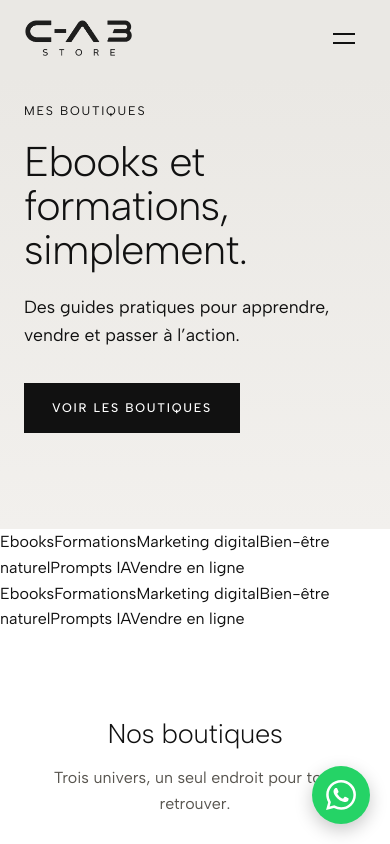
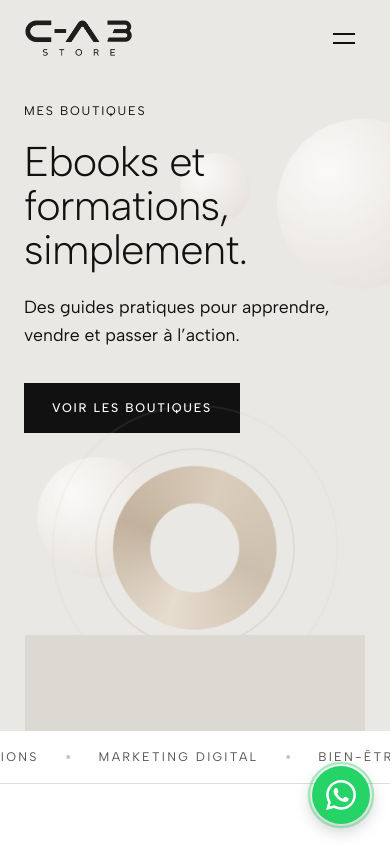
Before and after one commit to koffiechrisarnaud-cpu/C-A-3-Store, a Next.js app: page / in a window 390 px wide. Shown: the top 844 px of the page. Built offline with nearby package versions, Linux system fonts and the light colour scheme.

Commit message:
Refactor globals.css with new animations and variables
Updated CSS variables and added new animations for various elements.

```diff
--- a/app/globals.css
+++ b/app/globals.css
@@ -1,7 +1,7 @@
 :root{
   color-scheme:light;
   --bg:#ffffff; --greige:#eae8e4; --ink:#111111; --muted:#58554f; --line:#e2dfda;
-  --btn:#111111; --btn-ink:#ffffff; --stone:#dcd8d2; --ok:#2f6b4f;
+  --btn:#111111; --btn-ink:#ffffff; --clay:#cfc2b1; --stone:#dcd8d2;
   --t-kael:#e8ddd0; --t-glow:#dfe3d6; --t-emi:#dadde3;
   --f:var(--font-albert),"Helvetica Neue",Arial,sans-serif;
   box-sizing:border-box;
@@ -15,17 +15,27 @@ a{color:inherit}
 a:focus-visible,button:focus-visible{outline:2px solid var(--ink);outline-offset:3px}
 img{display:block}
 
-/* Animations d'apparition au défilement */
+/* Animations (définitions) */
+@keyframes fadeUp{from{opacity:0;transform:translateY(18px)}to{opacity:1;transform:none}}
+@keyframes rise{from{transform:translateY(112%)}to{transform:none}}
+@keyframes ringIn{from{opacity:0;transform:scale(.6)}to{opacity:1;transform:none}}
+@keyframes bob{0%,100%{translate:0 0}50%{translate:0 -10px}}
+@keyframes spin{to{transform:rotate(360deg)}}
+@keyframes ripple{0%{transform:scale(1);opacity:.7}100%{transform:scale(1.9);opacity:0}}
+@keyframes drift{0%,100%{translate:0 0}50%{translate:18px -26px}}
+@keyframes marquee{to{transform:translateX(-50%)}}
+@keyframes shine{0%,60%{transform:translateX(-130%)}100%{transform:translateX(130%)}}
+@keyframes ping{0%{transform:scale(1);opacity:.55}70%,100%{transform:scale(1.55);opacity:0}}
+@keyframes pop{from{opacity:0;transform:scale(.6)}to{opacity:1;transform:none}}
+
+/* Apparition au défilement */
 .js [data-reveal]{opacity:0;transform:translateY(22px);transition:opacity .7s ease,transform .7s cubic-bezier(.2,.7,.2,1);transition-delay:var(--d,0s)}
 .js [data-reveal].in{opacity:1;transform:none}
-@keyframes fadeUp{from{opacity:0;transform:translateY(18px)}to{opacity:1;transform:none}}
-@keyframes fadeIn{from{opacity:0}to{opacity:1}}
-@keyframes bob{0%,100%{translate:0 0}50%{translate:0 -8px}}
-@keyframes pop{from{opacity:0;transform:scale(.6)}to{opacity:1;transform:none}}
 
 /* En-tête */
-.site-header{position:sticky;top:0;z-index:40;background:var(--greige);border-bottom:1px solid transparent;transition:background .3s ease,border-color .3s ease,box-shadow .3s ease}
+.site-header{position:sticky;top:0;z-index:40;background:var(--greige);border-bottom:1px solid transparent;transition:background .3s ease,border-color .3s ease}
 .site-header.scrolled{background:rgba(255,255,255,.88);-webkit-backdrop-filter:blur(12px);backdrop-filter:blur(12px);border-bottom-color:var(--line)}
+.progress{position:absolute;left:0;bottom:-1px;width:100%;height:2px;background:var(--ink);transform-origin:left;transform:scaleX(0)}
 .bar{display:flex;justify-content:space-between;align-items:center;padding-top:16px;padding-bottom:16px}
 .brand{display:inline-block;text-decoration:none}
 .brand img{height:42px;width:auto}
@@ -44,37 +54,42 @@ nav.main{display:flex;gap:34px;font-size:.92rem}
 
 /* Boutons */
 .eyebrow{font-size:.78rem;letter-spacing:.14em;text-transform:uppercase;margin:0 0 18px}
-.btn{display:inline-block;background:var(--btn);color:var(--btn-ink);text-decoration:none;font-size:.78rem;letter-spacing:.14em;text-transform:uppercase;font-weight:500;padding:15px 28px;transition:transform .2s ease,box-shadow .2s ease}
+.btn{position:relative;overflow:hidden;display:inline-block;background:var(--btn);color:var(--btn-ink);text-decoration:none;font-size:.78rem;letter-spacing:.14em;text-transform:uppercase;font-weight:500;padding:15px 28px;transition:transform .2s ease,box-shadow .2s ease}
+.btn::after{content:"";position:absolute;inset:0;background:linear-gradient(110deg,transparent 30%,rgba(255,255,255,.28) 50%,transparent 70%);transform:translateX(-130%);animation:shine 5s ease-in-out 2s infinite}
 .btn:hover{transform:translateY(-2px);box-shadow:0 10px 22px rgba(0,0,0,.18)}
 .btn:active,.buy:active{transform:none;box-shadow:none}
 
 /* Accueil */
-.hero-wrap{background:linear-gradient(180deg,var(--greige) 0%,#f2f0ed 100%)}
-.hero{display:grid;grid-template-columns:1.05fr 1fr;align-items:center;gap:32px;padding-top:36px;padding-bottom:80px}
+.hero-wrap{position:relative;overflow:hidden;background:var(--greige)}
+.orb{position:absolute;border-radius:50%;pointer-events:none;background:radial-gradient(circle at 30% 30%,rgba(255,255,255,.75),rgba(207,194,177,.3));animation:drift 16s ease-in-out infinite}
+.o1{width:120px;height:120px;left:5%;top:62%}
+.o2{width:70px;height:70px;left:46%;top:12%;animation-duration:12s;animation-delay:-4s}
+.o3{width:170px;height:170px;right:-50px;top:8%;animation-duration:19s;animation-delay:-8s}
+.hero{position:relative;z-index:1;display:grid;grid-template-columns:1.1fr 1fr;align-items:end;gap:24px;padding-top:40px}
+.hero-text{padding-bottom:72px}
 .hero-text>*{animation:fadeUp .8s cubic-bezier(.2,.7,.2,1) backwards}
 .hero-text>:nth-child(1){animation-delay:.05s}
-.hero-text>:nth-child(2){animation-delay:.15s}
-.hero-text>:nth-child(3){animation-delay:.28s}
-.hero-text>:nth-child(4){animation-delay:.4s}
-.hero-text>:nth-child(5){animation-delay:.52s}
+.hero-text>:nth-child(3){animation-delay:.55s}
+.hero-text>:nth-child(4){animation-delay:.7s}
+.hero-text>h1{animation:none}
 h1{font-weight:300;font-size:clamp(2.6rem,6.2vw,4.4rem);line-height:1.06;letter-spacing:-.02em;margin:0 0 22px}
+.w{display:inline-block;overflow:hidden;vertical-align:top;padding-bottom:.14em;margin-bottom:-.14em}
+.w>span{display:inline-block;animation:rise .9s cubic-bezier(.2,.7,.2,1) backwards;animation-delay:calc(.18s + var(--i) * .1s)}
 .lead{font-size:1.1rem;max-width:30ch;margin:0 0 34px}
-.trust{list-style:none;margin:34px 0 0;padding:0;display:flex;flex-wrap:wrap;gap:12px 26px;font-size:.88rem;color:var(--muted)}
-.trust li{display:flex;align-items:center;gap:8px}
-.trust svg{color:var(--ok);flex:none}
+.stage{--bw:clamp(38px,8vw,62px);display:flex;flex-direction:column;align-items:center;justify-content:flex-end}
+.ring-wrap{position:relative;width:min(42vw,230px);aspect-ratio:1;margin-bottom:-2px;transform:translate(calc(var(--mx,0) * -18px),calc(var(--my,0) * -12px));transition:transform .45s ease-out;animation:ringIn 1.1s cubic-bezier(.2,.7,.2,1) .2s backwards,bob 8s ease-in-out 1.3s infinite}
+.ring-wrap::before,.ring-wrap::after{content:"";position:absolute;inset:0;border-radius:50%;border:1px solid var(--clay);animation:ripple 4.6s ease-out 1.5s infinite}
+.ring-wrap::after{animation-delay:3.8s}
+.ring{width:100%;height:100%;border-radius:50%;background:conic-gradient(from 0deg,#cdbfae,#e6dccf,#c2b29d,#dacdbb,#cdbfae);-webkit-mask:radial-gradient(farthest-side,transparent calc(100% - var(--bw)),#000 calc(100% - var(--bw) + 1px));mask:radial-gradient(farthest-side,transparent calc(100% - var(--bw)),#000 calc(100% - var(--bw) + 1px));animation:spin 22s linear infinite}
+.block{width:100%;max-width:340px;height:96px;background:var(--stone);transform:translateX(calc(var(--mx,0) * 8px));transition:transform .45s ease-out;animation:fadeUp .9s cubic-bezier(.2,.7,.2,1) .3s backwards}
 
-/* Vitrine de produits */
-.showcase{position:relative;width:100%;max-width:440px;aspect-ratio:1.1/1;margin:0 auto;animation:fadeIn 1s ease .25s backwards}
-.showcase::before{content:"";position:absolute;inset:4% 6%;border-radius:50%;background:radial-gradient(closest-side,rgba(255,255,255,.85),rgba(255,255,255,0));z-index:0}
-.sc{position:absolute;width:52%;aspect-ratio:4/5;background:var(--tile);padding:18px;display:flex;flex-direction:column;justify-content:flex-end;overflow:hidden;box-shadow:0 18px 40px rgba(0,0,0,.14);transition:scale .45s cubic-bezier(.2,.7,.2,1),box-shadow .45s ease;animation:bob 7s ease-in-out infinite}
-.sc:hover{scale:1.05;box-shadow:0 24px 48px rgba(0,0,0,.18)}
-.sc small{margin-bottom:auto;font-size:.68rem;letter-spacing:.14em;text-transform:uppercase;opacity:.7}
-.sc span{font-weight:300;font-size:1.2rem;line-height:1.2}
-.sc img{position:absolute;inset:0;width:100%;height:100%;object-fit:cover}
-.pill{position:relative;align-self:flex-start;margin-top:12px;font-style:normal;font-size:.72rem;font-weight:500;letter-spacing:.06em;border:1px solid var(--ink);background:rgba(255,255,255,.7);padding:4px 12px;border-radius:999px}
-.sc-1{left:0;top:16%;rotate:-7deg;z-index:1}
-.sc-2{left:24%;top:0;rotate:2deg;z-index:3;animation-delay:-2.3s}
-.sc-3{right:0;top:22%;rotate:8deg;z-index:2;animation-delay:-4.6s}
+/* Bandeau défilant */
+.marquee{overflow:hidden;background:var(--bg);border-bottom:1px solid var(--line);padding:16px 0}
+.track{display:flex;width:max-content;animation:marquee 34s linear infinite}
+.marquee:hover .track{animation-play-state:paused}
+.seq{display:flex}
+.seq span{position:relative;padding:0 30px;font-size:.78rem;letter-spacing:.18em;text-transform:uppercase;color:var(--muted);white-space:nowrap}
+.seq span::after{content:"";position:absolute;right:-2px;top:50%;width:4px;height:4px;margin-top:-2px;border-radius:50%;background:var(--clay)}
 
 /* Boutiques */
 section.band{padding:80px 0}
@@ -121,6 +136,7 @@ footer{padding:56px 0 40px}
 
 /* Bouton WhatsApp */
 .wa{position:fixed;right:20px;bottom:calc(20px + env(safe-area-inset-bottom,0px));height:58px;min-width:58px;padding:0 14px;border-radius:29px;background:#25d366;color:#ffffff;display:flex;align-items:center;justify-content:center;text-decoration:none;box-shadow:0 6px 18px rgba(0,0,0,.22);z-index:50;animation:pop .5s cubic-bezier(.2,.8,.2,1) 1.2s backwards;transition:transform .2s ease,box-shadow .2s ease}
+.wa::after{content:"";position:absolute;inset:0;border-radius:inherit;border:2px solid #25d366;pointer-events:none;animation:ping 3.4s ease-out 3s infinite}
 .wa:hover{transform:translateY(-3px);box-shadow:0 10px 24px rgba(0,0,0,.26)}
 .wa-label{max-width:0;opacity:0;overflow:hidden;white-space:nowrap;font-size:.9rem;font-weight:500;transition:max-width .35s ease,opacity .25s ease,margin .35s ease}
 .wa:hover .wa-label,.wa:focus-visible .wa-label{max-width:140px;opacity:1;margin-left:10px}
@@ -135,10 +151,8 @@ footer{padding:56px 0 40px}
   .mobile-nav{display:block;max-height:0;overflow:hidden;transition:max-height .35s ease}
   .open .mobile-nav{max-height:320px}
   .mobile-nav a{display:block;padding:16px 24px;border-top:1px solid var(--line);text-decoration:none;font-size:1.05rem}
-  .hero{grid-template-columns:1fr;gap:40px;padding-top:24px;padding-bottom:56px}
-  .showcase{max-width:360px}
-  .sc{padding:14px}
-  .sc span{font-size:1.02rem}
+  .hero{grid-template-columns:1fr;padding-top:24px}
+  .hero-text{padding-bottom:8px}
   .about{grid-template-columns:1fr}
   .about-text{padding:56px 24px}
   .foot{grid-template-columns:1fr 1fr}
```
